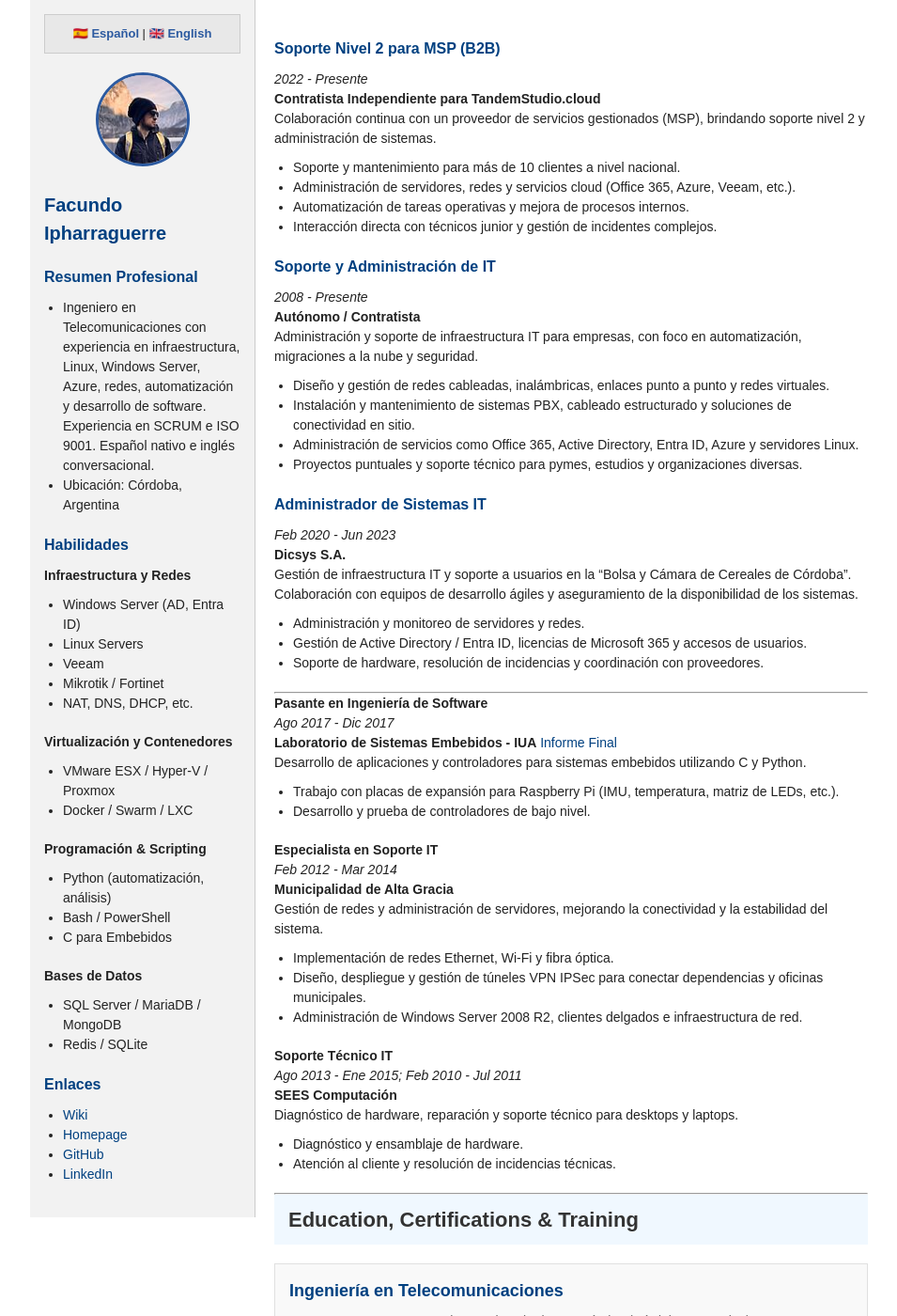
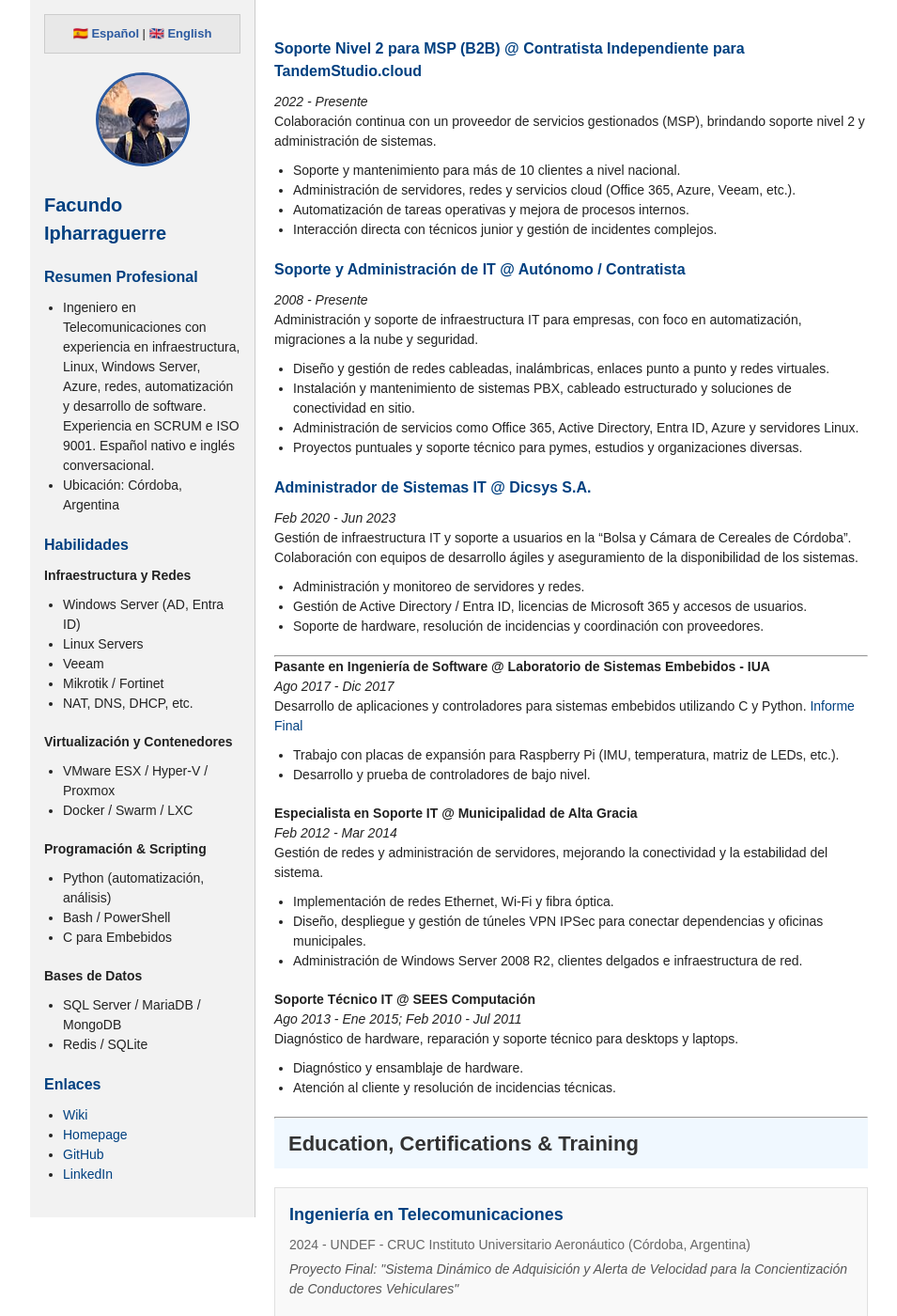
Before and after one commit to fipharraguerre/cv-homepage, a Jekyll site: the page built from index_es.md, in a window 1280 px wide and 1400 px high. Shown: the whole window at 94% size, without its empty margins (128-1083 px from the left). Built offline with Jekyll 4.4.1, drawn with Linux system fonts in a browser that asks for light colours.

Commit message:
ES xp fixes

```diff
--- a/_includes/experience_es.md
+++ b/_includes/experience_es.md
@@ -1,24 +1,21 @@
-### Soporte Nivel 2 para MSP (B2B)
+### Soporte Nivel 2 para MSP (B2B) @ Contratista Independiente para TandemStudio.cloud
 *2022 - Presente*
-**Contratista Independiente para TandemStudio.cloud**
 Colaboración continua con un proveedor de servicios gestionados (MSP), brindando soporte nivel 2 y administración de sistemas.
 * Soporte y mantenimiento para más de 10 clientes a nivel nacional.
 * Administración de servidores, redes y servicios cloud (Office 365, Azure, Veeam, etc.).
 * Automatización de tareas operativas y mejora de procesos internos.
 * Interacción directa con técnicos junior y gestión de incidentes complejos.
 
-### Soporte y Administración de IT
+### Soporte y Administración de IT @ Autónomo / Contratista
 *2008 - Presente*
-**Autónomo / Contratista**
 Administración y soporte de infraestructura IT para empresas, con foco en automatización, migraciones a la nube y seguridad.
 * Diseño y gestión de redes cableadas, inalámbricas, enlaces punto a punto y redes virtuales.
 * Instalación y mantenimiento de sistemas PBX, cableado estructurado y soluciones de conectividad en sitio.
 * Administración de servicios como Office 365, Active Directory, Entra ID, Azure y servidores Linux.
 * Proyectos puntuales y soporte técnico para pymes, estudios y organizaciones diversas.
 
-### Administrador de Sistemas IT
+### Administrador de Sistemas IT @ Dicsys S.A.
 *Feb 2020 - Jun 2023*
-**Dicsys S.A.**
 Gestión de infraestructura IT y soporte a usuarios en la "Bolsa y Cámara de Cereales de Córdoba". Colaboración con equipos de desarrollo ágiles y aseguramiento de la disponibilidad de los sistemas.
 - Administración y monitoreo de servidores y redes.
 - Gestión de Active Directory / Entra ID, licencias de Microsoft 365 y accesos de usuarios.
@@ -26,24 +23,21 @@
 
 ---
 
-#### Pasante en Ingeniería de Software
+#### Pasante en Ingeniería de Software @ Laboratorio de Sistemas Embebidos - IUA
 *Ago 2017 - Dic 2017*
-**Laboratorio de Sistemas Embebidos - IUA** [Informe Final](../assets/docs/informeLabSE.pdf)
-Desarrollo de aplicaciones y controladores para sistemas embebidos utilizando C y Python.
+Desarrollo de aplicaciones y controladores para sistemas embebidos utilizando C y Python.  [Informe Final](../assets/docs/informeLabSE.pdf)
 - Trabajo con placas de expansión para Raspberry Pi (IMU, temperatura, matriz de LEDs, etc.).
 - Desarrollo y prueba de controladores de bajo nivel.
 
-#### Especialista en Soporte IT
+#### Especialista en Soporte IT @ Municipalidad de Alta Gracia
 *Feb 2012 - Mar 2014*
-**Municipalidad de Alta Gracia**
 Gestión de redes y administración de servidores, mejorando la conectividad y la estabilidad del sistema.
 - Implementación de redes Ethernet, Wi-Fi y fibra óptica.
 - Diseño, despliegue y gestión de túneles VPN IPSec para conectar dependencias y oficinas municipales.
 - Administración de Windows Server 2008 R2, clientes delgados e infraestructura de red.
 
-#### Soporte Técnico IT
+#### Soporte Técnico IT @ SEES Computación
 *Ago 2013 - Ene 2015; Feb 2010 - Jul 2011*
-**SEES Computación**
 Diagnóstico de hardware, reparación y soporte técnico para desktops y laptops.
 - Diagnóstico y ensamblaje de hardware.
 - Atención al cliente y resolución de incidencias técnicas.
```
Also changed, not shown: _includes/experience_en.md (+1 -1 lines).
